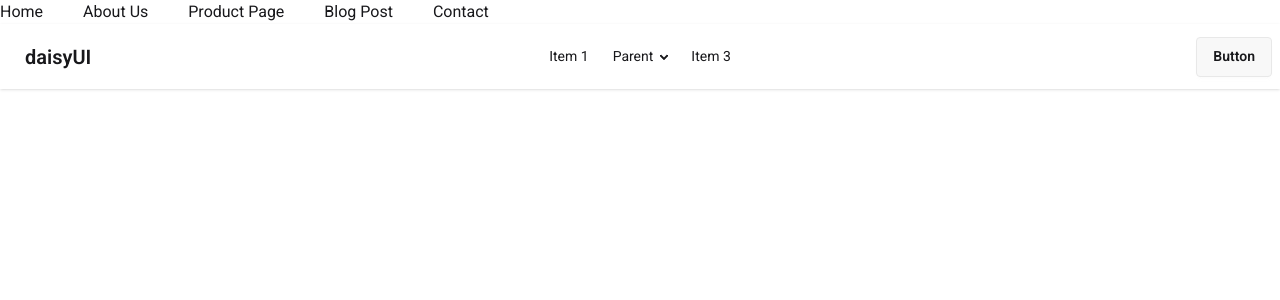
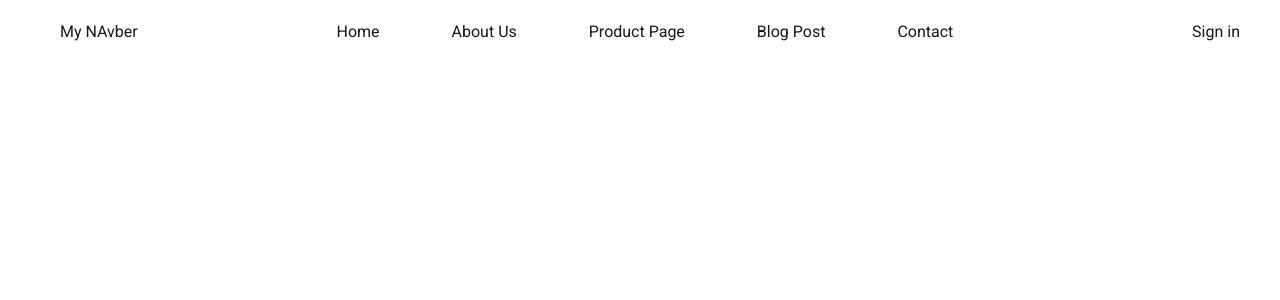
Before and after one commit to Topan-Roy/tailwine-react-pricing-optiones, a React (Vite) app: page / in a window 1280 px wide. Shown: the top 300 px of the page. Built offline with nearby package versions, Linux system fonts and the light colour scheme.

Commit message:
toggle menu icon

```diff
--- a/src/App.jsx
+++ b/src/App.jsx
@@ -10,7 +10,7 @@ function App() {
     <>
      <header>
       <Navber></Navber>
-        <Daisynav></Daisynav>
+        {/* <Daisynav></Daisynav> */}
      </header>
 
       <main>
--- a/src/components/navber/link.jsx
+++ b/src/components/navber/link.jsx
@@ -2,7 +2,7 @@ import React from 'react';
 
 const Link = ({route}) => {
     return (
-            <li className='mr-10'>
+            <li className='px-4 lg:mr-10 hover:bg-amber-400'>
                 <a href={route.path}>{route.name}</a>
             </li>
     );
--- a/src/components/navber/navber.jsx
+++ b/src/components/navber/navber.jsx
@@ -1,5 +1,6 @@
-import React from 'react';
+import React, { useState } from 'react';
 import Link from './link';
+import { Menu, X } from 'lucide-react';
  const navigetionData=[
     {
       "id": 1,
@@ -34,11 +35,22 @@ import Link from './link';
   ]
 
 const Navber = () => {
+    const links =  navigetionData.map(route=><Link key={route.id} route={route}></Link>)
+    const [open,setopen]=useState(false)
     return (
-        <nav>
-            <ul className='flex'>
+        <nav className='flex justify-between mx-10 mt-5'>
+            <span className='flex' onClick={()=>setopen(!open)}>
+                {open ?<X className='md:hidden'></X>:<Menu className='md:hidden'></Menu>}
+            <ul className={`md:hidden absolute duration-1000 text-black
+                 ${open ? 'top-8': '-top-40'}
+                  bg-amber-200`}>
+                {links}
+            </ul>
+            <h1 className='ml-5'>My NAvber</h1>
+            </span>
+            <ul className='md:flex hidden'>
                 {
-                    navigetionData.map(route=><Link key={route.id} route={route}></Link>)
+                   links
                 }
             </ul>
             {/* <ul className='flex'>
@@ -52,6 +64,7 @@ const Navber = () => {
                 <li className='mr-10'><a href="about">About</a></li>
                 <li className='mr-10'><a href="bloge">Bloge</a></li>
             </ul> */}
+            <button>Sign in</button>
         </nav>
     );
 };
```
